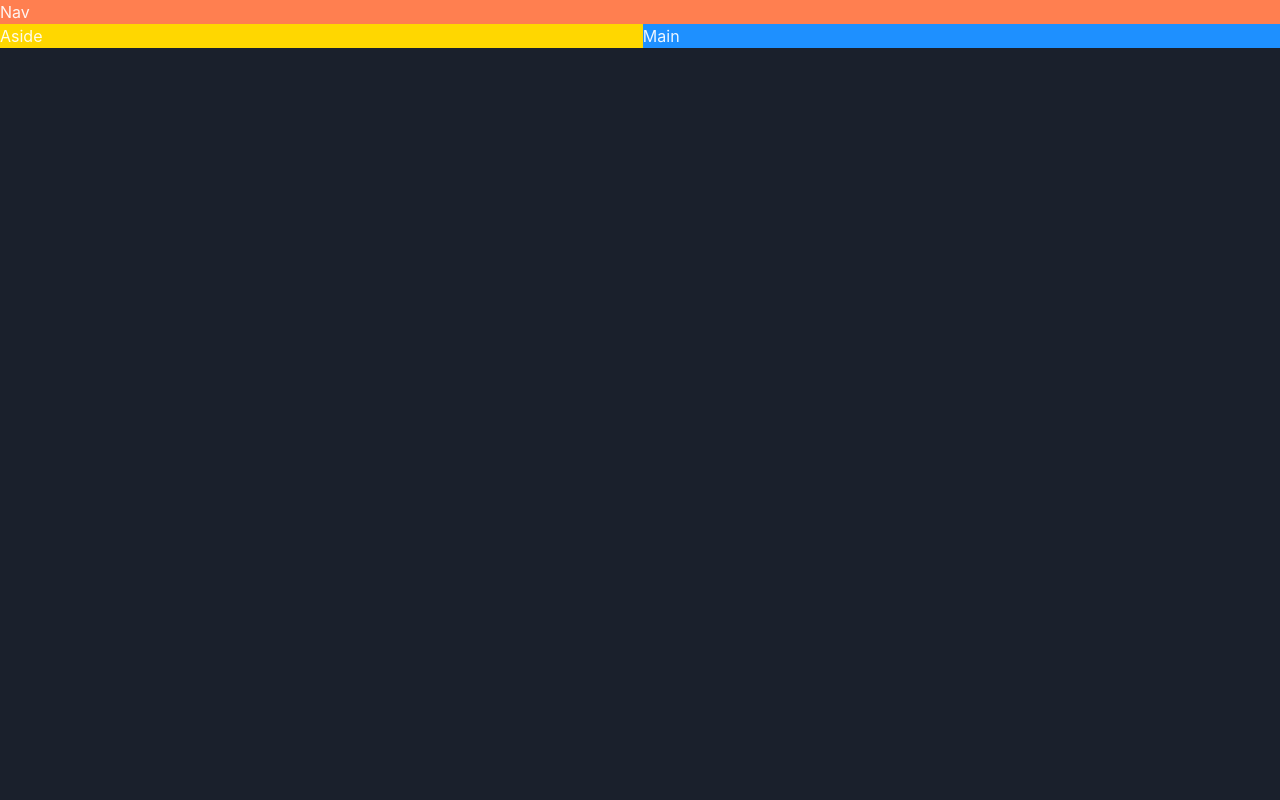
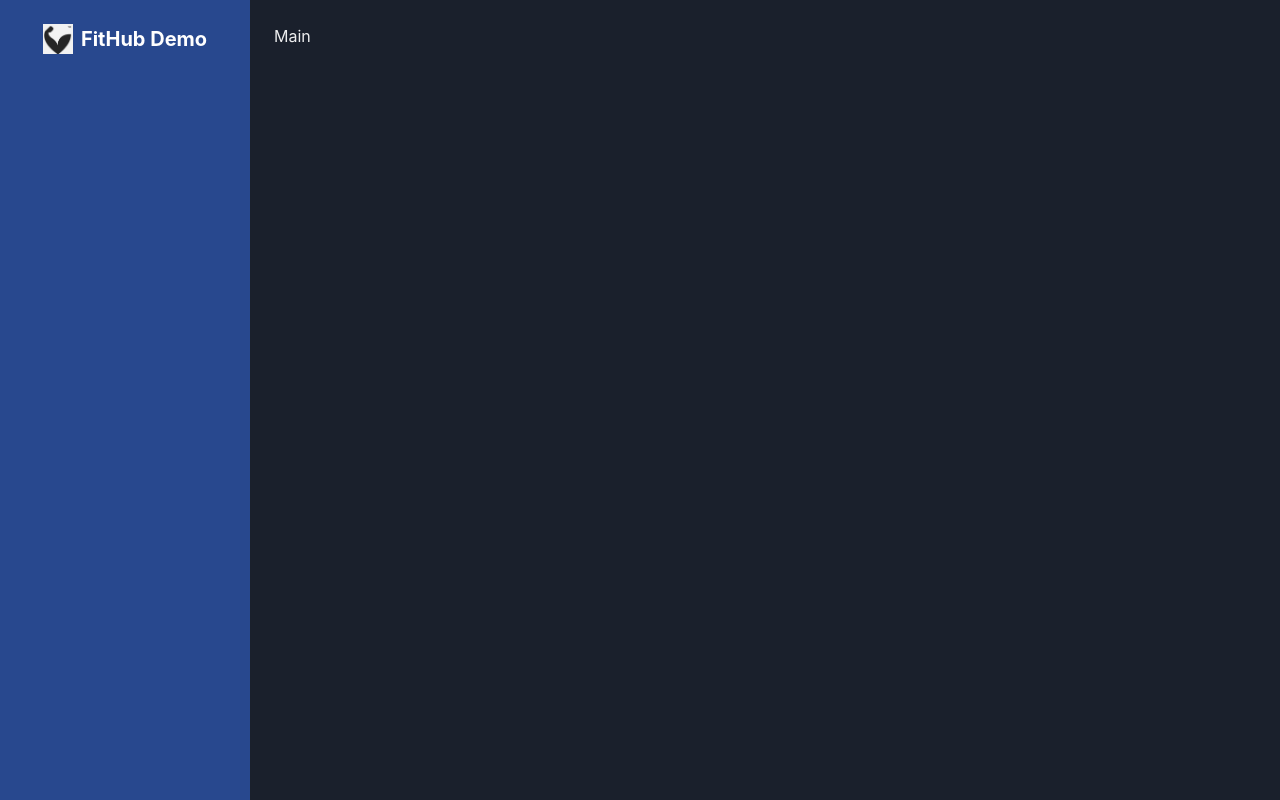
Before and after one commit to moshaid/workout, a React (Vite) app: page / in a window 1280 px wide. Built offline with nearby package versions, Linux system fonts and the light colour scheme.

Commit message:
dashbaord-demo update

```diff
--- a/src/componenets/Dashboard.tsx
+++ b/src/componenets/Dashboard.tsx
@@ -1,17 +1,25 @@
-import { Grid, GridItem, Show } from "@chakra-ui/react";
-
+import { Grid, GridItem, HStack, Image, Text, Show } from "@chakra-ui/react";
+import logo from "../assets/fitnessLogo.webp";
 
 const Dashboard = () => {
-  return <Grid templateAreas={{
-    base: `"nav" "main"`,
-    lg:    `"nav nav" "aside  main"`
-  }}>
-    <GridItem area='nav' bg='coral'>Nav</GridItem>
-    <Show above="lg">
-    <GridItem area='aside' bg='gold'>Aside</GridItem>
-    </Show>
-    <GridItem area='main' bg='dodgerblue'>Main</GridItem>
-  </Grid>;
+  return (
+    <Grid
+      templateAreas={`"aside  main"`}
+       gridTemplateColumns={"250px"}
+    >
+      <GridItem area="aside" bg="#28488e" color="white" p='6' h='100vh'>
+        <HStack justifyContent='center'>
+          <Image src={logo} boxSize="30px" />
+          <Text fontSize="20px" as="b">
+            FitHub Demo
+          </Text>
+        </HStack>
+      </GridItem>
+      <GridItem area="main" p='6'>
+        Main
+      </GridItem>
+    </Grid>
+  );
 };
 
 export default Dashboard;
```
